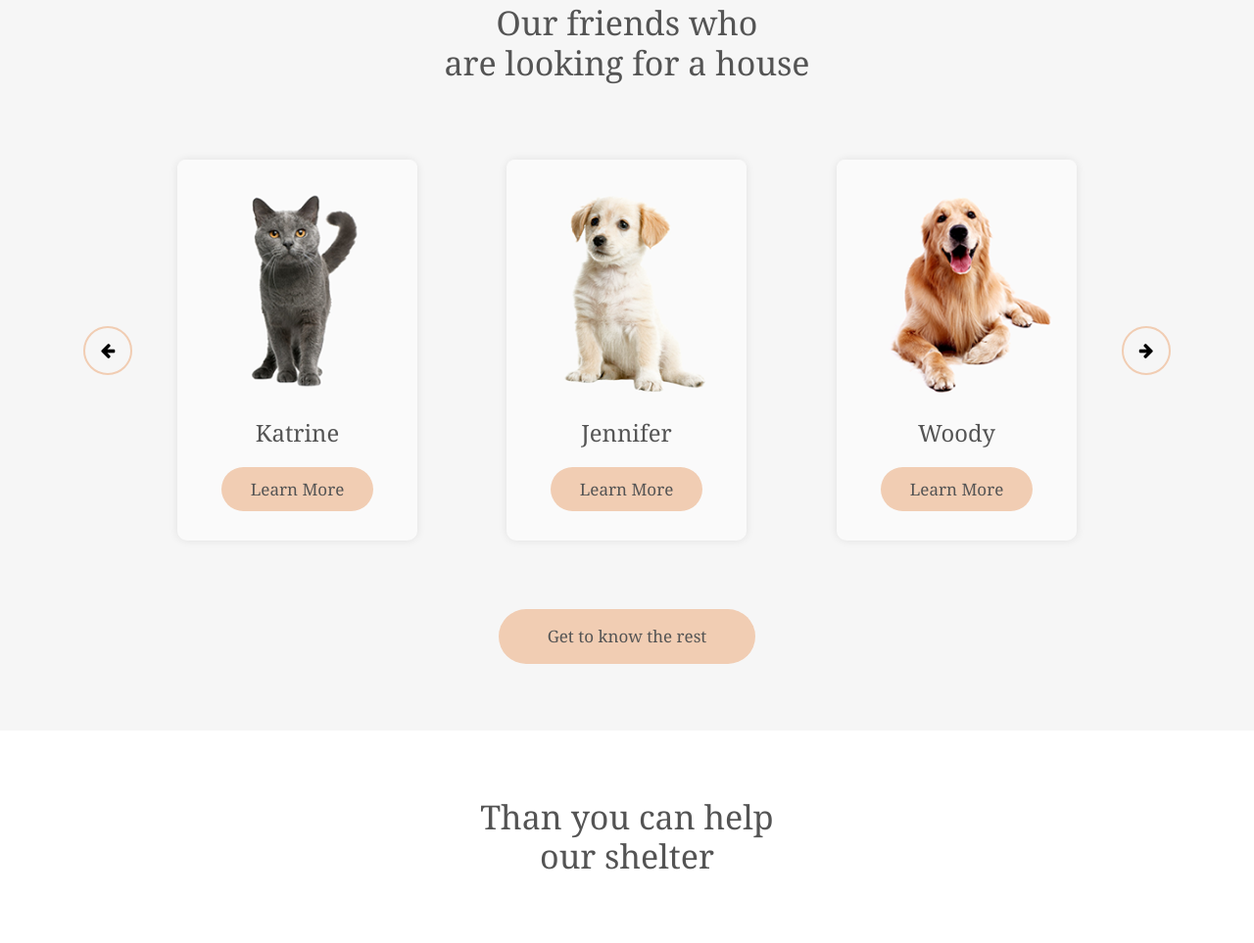
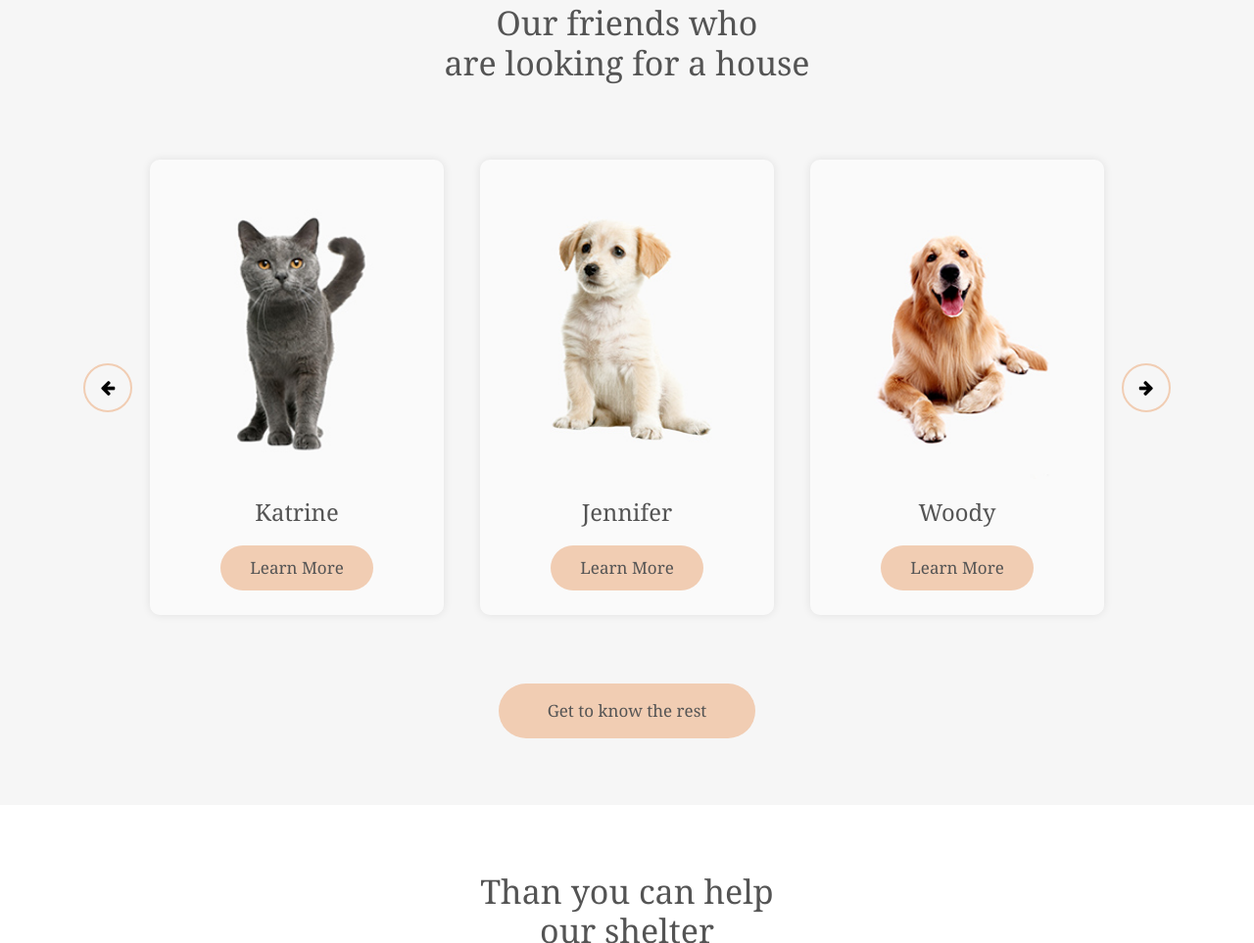
Before and after one commit to sorc97/ShelterLayout, a plain HTML site: page index.html in a window 1280 px wide. Shown: the part 1409-2372 px from the top of the page at 98% size. Drawn offline with nearby package versions, Linux system fonts and the light colour scheme.

Commit message:
pets images edit

```diff
--- a/css/main.css
+++ b/css/main.css
@@ -220,10 +220,19 @@ ul {
 }
 
 .friends-item {
-	display: inline-block;
-	max-width: 245px;
+	display: inline-flex;
+	flex-direction: column;
+	justify-content: flex-end;
+	align-items: center;
+	/* max-width: 245px; */
+	/* min-width: 245px; */
+	/* width: 245px; */
+	width: 100%;
+	max-width: 300px;
+	height: 100%;
 	text-align: center;
-	padding-bottom: 30px;
+	/* padding-bottom: 30px; */
+	padding: 1.5rem 0px;
 	/* flex-shrink: 0; */
 	border-radius: 10px;
 	background-color: var(--bg-friends);
@@ -235,8 +244,17 @@ ul {
 	box-shadow: 0px 0px 13px #0000002b;
 }
 
+.friends-item__img {
+	flex-grow: 1;
+	max-height: 200px;
+}
+
 .friends-item__img img {
 	width: 100%;
+	height: 100%;
+	max-width: 250px;
+	/* max-height: 300px; */
+	object-fit: contain;
 }
 
 .friends-item__name {
@@ -396,6 +414,10 @@ ul {
 	html {
 		font-size: 16px;
 	}
+
+	.friends-item__img {
+		max-height: 300px;
+	}
 }
 
 @media screen and (min-width: 768px) {
--- a/index.html
+++ b/index.html
@@ -113,7 +113,7 @@
 							<li class="col-12 col-md-6 col-lg-4 slider__item">
 								<div class="friends-item animated pulse">
 									<div class="friends-item__img">
-										<img class src="img/Cat.png" alt="friends image">
+										<img class src="img/cat.jpeg" alt="friends image">
 									</div>
 									<h2 class="friends-item__name">Katrine</h2>
 									<button type="button" class="friends-item__button button">Learn More</button>
@@ -123,7 +123,7 @@
 							<li class="col-12 col-md-6 col-lg-4 slider__item">
 								<div class="friends-item animated pulse">
 									<div class="friends-item__img">
-										<img class src="img/Dog.png" alt="friends image">
+										<img class src="img/dog.jpeg" alt="friends image">
 									</div>
 									<h2 class="friends-item__name">Jennifer</h2>
 									<button type="button" class="friends-item__button button">Learn More</button>
@@ -133,7 +133,7 @@
 							<li class="col-12 col-md-6 col-lg-4 slider__item">
 								<div class="friends-item animated pulse">
 									<div class="friends-item__img">
-										<img class src="img/Dog3.png" alt="friends image">
+										<img class src="img/dog2.jpeg" alt="friends image">
 									</div>
 									<h2 class="friends-item__name">Woody</h2>
 									<button type="button" class="friends-item__button button">Learn More</button>
@@ -143,14 +143,23 @@
 							<li class="col-12 col-md-6 col-lg-4 slider__item">
 								<div class="friends-item animated pulse">
 									<div class="friends-item__img">
-										<img class src="img/Dog.png" alt="friends image">
+										<img class src="img/cat2.jpeg" alt="friends image">
 									</div>
-									<h2 class="friends-item__name">Jennifer</h2>
+									<h2 class="friends-item__name">Timmy</h2>
+									<a href="#" class="friends-item__button button">Learn More</a>
+								</div>
+							</li>
+
+							<li class="col-12 col-md-6 col-lg-4 slider__item">
+								<div class="friends-item animated pulse">
+									<div class="friends-item__img">
+										<img class src="img/dog4.jpeg" alt="friends image">
+									</div>
+									<h2 class="friends-item__name">Scarlett</h2>
 									<a href="#" class="friends-item__button button">Learn More</a>
 								</div>
 							</li>
 						</ul>
-
 					</div>
 					<button class="slider__button slider__button_arrow-right">
 						<i class="fa fa-arrow-right"></i>
```
Also changed, not shown: img/Cat.png (deleted), img/Dog.png (deleted), img/Dog3.png (deleted), img/cat.jpeg (added), img/cat2.jpeg (added), img/dog.jpeg (added), img/dog2.jpeg (added), img/dog4.jpeg (added).
